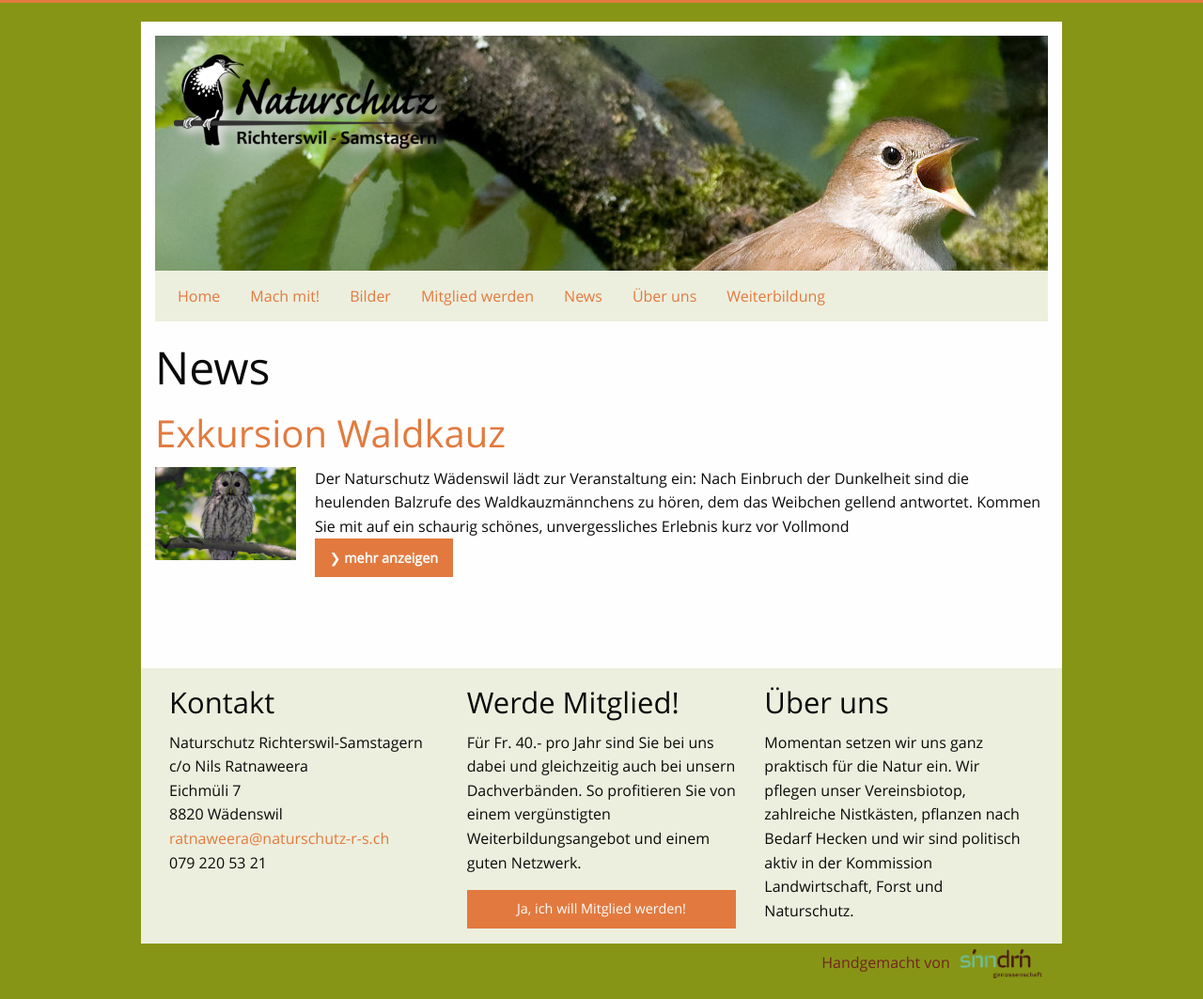
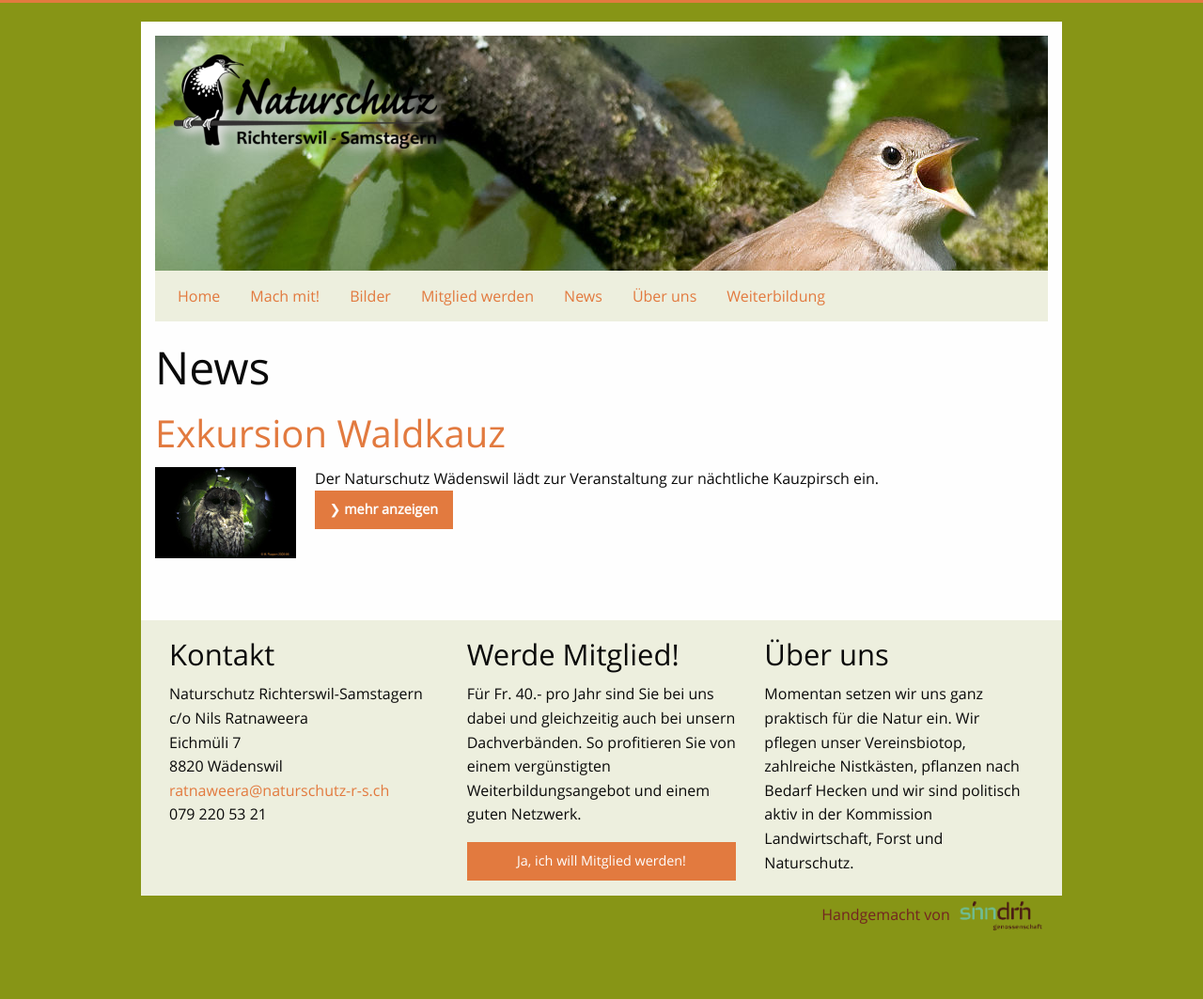
Before and after one commit to Naturschutz-Richterswil-Samstagern/Naturschutz-Richterswil-Samstagern.github.io, a Jekyll site: the page built from _pages/news.html, in a window 1280 px wide. Shown: the whole page at 94% size. Built offline with Jekyll 4.4.1, drawn with Linux system fonts in a browser that asks for light colours; after the commit the page ends 1012 px from its top, so only the background shows below that.

Commit message:
Updated 2016-11-04-exkursion-waldkauz.md

```diff
--- a/_posts/2016-11-04-exkursion-waldkauz.md
+++ b/_posts/2016-11-04-exkursion-waldkauz.md
@@ -3,13 +3,11 @@ categories: news
 layout: post
 title: Exkursion Waldkauz
 date: '2016-11-04 15:15:38 +0200'
-image: /images/news/20140812-nabu-waldkauz-tom-dove.jpeg
+image: /images/news/csm_3140u_Waldka.jpg
 published: true
 tagline: >-
-  Der Naturschutz Wädenswil lädt zur Veranstaltung ein:  Nach Einbruch der
-  Dunkelheit sind die heulenden Balzrufe des Waldkauzmännchens zu hören, dem das
-  Weibchen gellend antwortet. Kommen Sie mit auf ein schaurig schönes,
-  unvergessliches Erlebnis kurz vor Vollmond
+  Der Naturschutz Wädenswil lädt zur Veranstaltung zur nächtliche Kauzpirsch
+  ein.
 ---
 
 Nach Einbruch der Dunkelheit sind die heulenden Balzrufe des Waldkauzmännchens zu hören, dem das Weibchen gellend antwortet.
```
